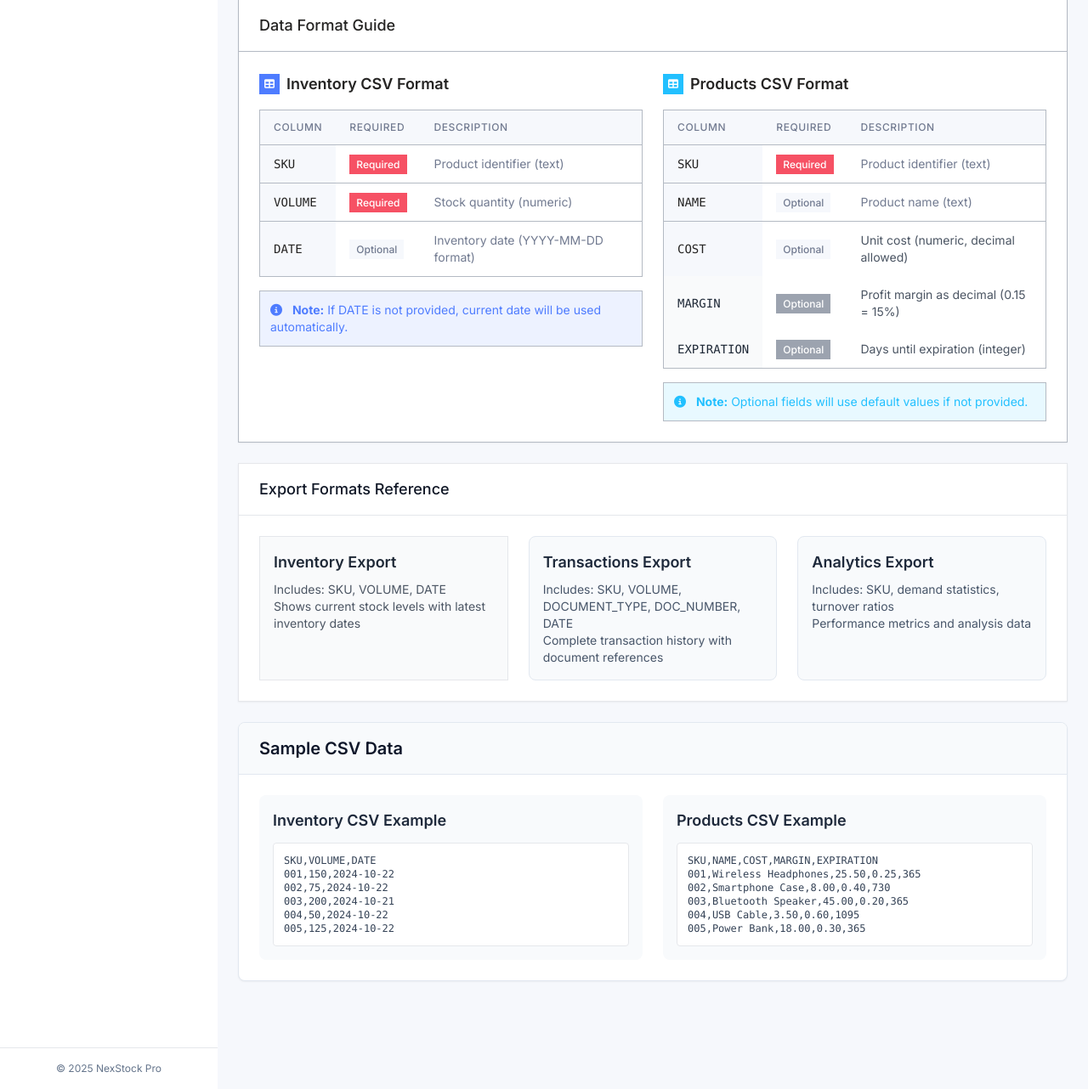
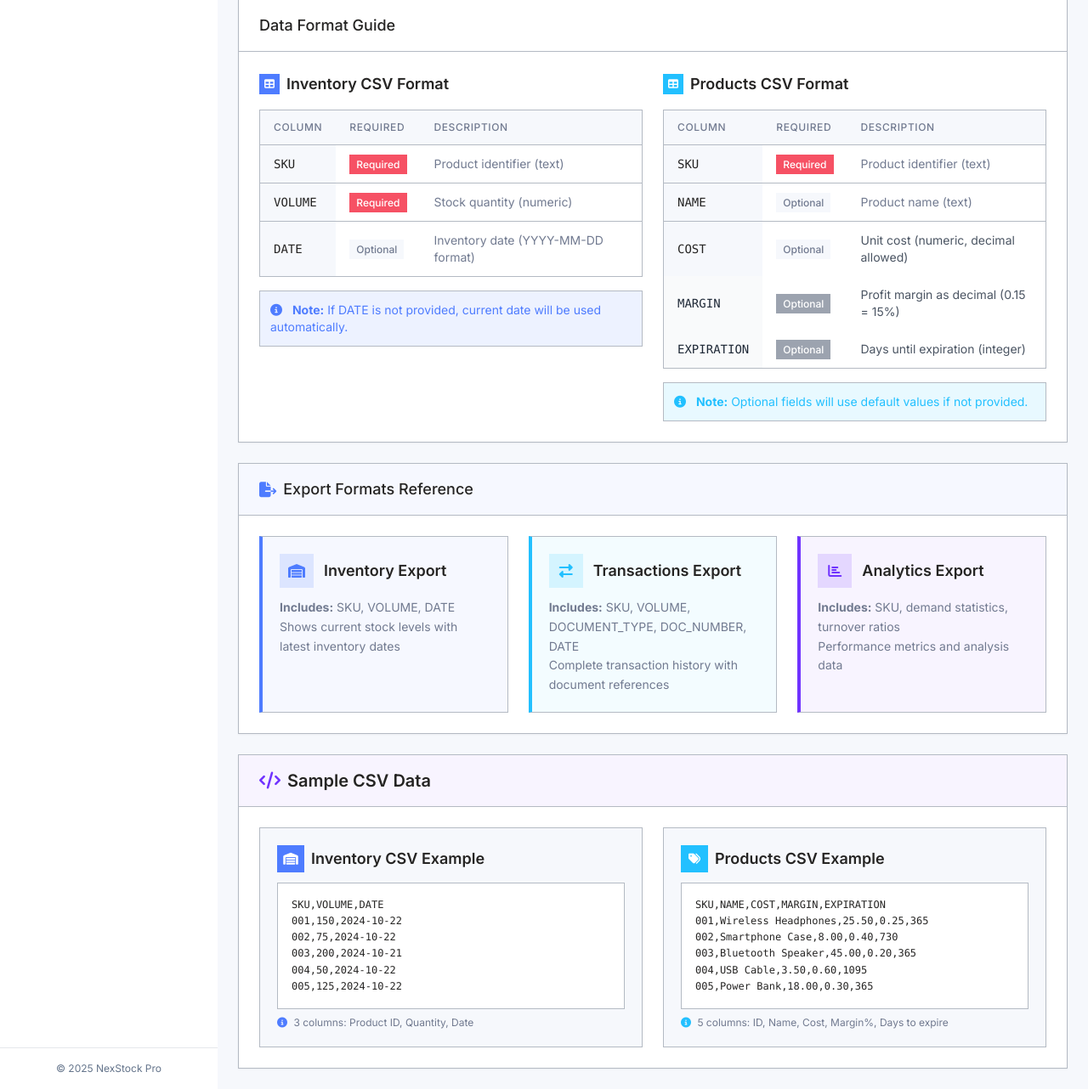
Before and after one commit to TheJackal00/NexStock, a Flask app: page /import_export in a window 1280 px wide. Shown: the part 1060-2342 px from the top of the page at 85% size. Run offline with Flask 3, Linux system fonts and the light colour scheme; style sheets or scripts are compiled from the project's sources.

Commit message:
Enhance Export Formats Reference and Sample CSV sections with Numerro design - Add colored left borders, icons, better spacing and visual hierarchy

```diff
--- a/templates/import_export.html
+++ b/templates/import_export.html
@@ -314,31 +314,49 @@
     </div>
 
     <!-- Additional Format Information -->
-    <div class="bg-white shadow-sm border border-gray-200" style="border-radius:0">
-        <div class="px-6 py-4 border-b border-gray-200">
-            <h3 class="text-lg font-medium text-gray-900">Export Formats Reference</h3>
+    <div class="bg-white shadow-sm numerro-border" style="border-radius:0; border-width:1px;">
+        <div class="px-6 py-4 numerro-border" style="border-bottom-width:1px; background:rgba(78,124,255,0.05);">
+            <h3 class="text-lg font-medium numerro-text-primary flex items-center">
+                <i class="fas fa-file-export mr-2" style="color:#4E7CFF;"></i>
+                Export Formats Reference
+            </h3>
         </div>
 
         <div class="p-6">
             <div class="grid grid-cols-1 md:grid-cols-3 gap-6">
-                <div class="bg-gray-50 border border-gray-200 p-4" style="border-radius:0">
-                    <h3 class="text-lg font-semibold text-gray-800 mb-2">Inventory Export</h3>
-                    <p class="text-sm text-gray-600">
-                        Includes: SKU, VOLUME, DATE<br>
+                <div class="numerro-border p-5" style="background:rgba(78,124,255,0.05); border-radius:0; border-width:1px; border-left-width:4px; border-left-color:#4E7CFF;">
+                    <div class="flex items-center mb-3">
+                        <div class="w-10 h-10 flex items-center justify-center mr-3" style="background:rgba(78,124,255,0.15); border-radius:0;">
+                            <i class="fas fa-warehouse" style="color:#4E7CFF;"></i>
+                        </div>
+                        <h3 class="text-lg font-semibold numerro-text-primary">Inventory Export</h3>
+                    </div>
+                    <p class="text-sm numerro-text-secondary leading-relaxed">
+                        <strong>Includes:</strong> SKU, VOLUME, DATE<br>
                         Shows current stock levels with latest inventory dates
                     </p>
                 </div>
-                <div class="bg-slate-50 border border-slate-200 rounded-lg p-4">
-                    <h3 class="text-lg font-semibold text-slate-800 mb-2">Transactions Export</h3>
-                    <p class="text-sm text-slate-600">
-                        Includes: SKU, VOLUME, DOCUMENT_TYPE, DOC_NUMBER, DATE<br>
+                <div class="numerro-border p-5" style="background:rgba(34,192,255,0.05); border-radius:0; border-width:1px; border-left-width:4px; border-left-color:#22C0FF;">
+                    <div class="flex items-center mb-3">
+                        <div class="w-10 h-10 flex items-center justify-center mr-3" style="background:rgba(34,192,255,0.15); border-radius:0;">
+                            <i class="fas fa-exchange-alt" style="color:#22C0FF;"></i>
+                        </div>
+                        <h3 class="text-lg font-semibold numerro-text-primary">Transactions Export</h3>
+                    </div>
+                    <p class="text-sm numerro-text-secondary leading-relaxed">
+                        <strong>Includes:</strong> SKU, VOLUME, DOCUMENT_TYPE, DOC_NUMBER, DATE<br>
                         Complete transaction history with document references
                     </p>
                 </div>
-                <div class="bg-slate-50 border border-slate-200 rounded-lg p-4">
-                    <h3 class="text-lg font-semibold text-slate-800 mb-2">Analytics Export</h3>
-                    <p class="text-sm text-slate-600">
-                        Includes: SKU, demand statistics, turnover ratios<br>
+                <div class="numerro-border p-5" style="background:rgba(112,51,255,0.05); border-radius:0; border-width:1px; border-left-width:4px; border-left-color:#7033FF;">
+                    <div class="flex items-center mb-3">
+                        <div class="w-10 h-10 flex items-center justify-center mr-3" style="background:rgba(112,51,255,0.15); border-radius:0;">
+                            <i class="fas fa-chart-bar" style="color:#7033FF;"></i>
+                        </div>
+                        <h3 class="text-lg font-semibold numerro-text-primary">Analytics Export</h3>
+                    </div>
+                    <p class="text-sm numerro-text-secondary leading-relaxed">
+                        <strong>Includes:</strong> SKU, demand statistics, turnover ratios<br>
                         Performance metrics and analysis data
                     </p>
                 </div>
@@ -347,30 +365,51 @@
     </div>
 
     <!-- Sample Data Examples -->
-    <div class="bg-white rounded-lg shadow-sm border border-slate-200 overflow-hidden">
-        <div class="bg-slate-50 border-b border-slate-200 px-6 py-4">
-            <h2 class="text-xl font-semibold text-slate-900">Sample CSV Data</h2>
+    <div class="bg-white shadow-sm numerro-border overflow-hidden" style="border-radius:0; border-width:1px;">
+        <div class="numerro-border px-6 py-4" style="background:rgba(112,51,255,0.05); border-bottom-width:1px;">
+            <h2 class="text-xl font-semibold numerro-text-primary flex items-center">
+                <i class="fas fa-code mr-2" style="color:#7033FF;"></i>
+                Sample CSV Data
+            </h2>
         </div>
 
         <div class="p-6">
             <div class="grid grid-cols-1 md:grid-cols-2 gap-6">
-                <div class="bg-slate-50 rounded-lg p-4">
-                    <h3 class="text-lg font-semibold text-slate-800 mb-3">Inventory CSV Example</h3>
-                    <pre class="text-xs bg-white p-3 rounded border text-slate-700 overflow-x-auto">SKU,VOLUME,DATE
+                <div class="numerro-border p-5" style="background:#F6F8FC; border-radius:0; border-width:1px;">
+                    <div class="flex items-center mb-3">
+                        <div class="w-8 h-8 flex items-center justify-center mr-2" style="background:#4E7CFF; border-radius:0;">
+                            <i class="fas fa-warehouse text-white text-sm"></i>
+                        </div>
+                        <h3 class="text-lg font-semibold numerro-text-primary">Inventory CSV Example</h3>
+                    </div>
+                    <pre class="text-xs bg-white p-4 numerro-border numerro-text-primary overflow-x-auto" style="border-radius:0; border-width:1px; font-family:Consolas,Monaco,monospace; line-height:1.6;">SKU,VOLUME,DATE
 001,150,2024-10-22
 002,75,2024-10-22
 003,200,2024-10-21
 004,50,2024-10-22
 005,125,2024-10-22</pre>
+                    <p class="text-xs numerro-text-secondary mt-2">
+                        <i class="fas fa-info-circle mr-1" style="color:#4E7CFF;"></i>
+                        3 columns: Product ID, Quantity, Date
+                    </p>
                 </div>
-                <div class="bg-slate-50 rounded-lg p-4">
-                    <h3 class="text-lg font-semibold text-slate-800 mb-3">Products CSV Example</h3>
-                    <pre class="text-xs bg-white p-3 rounded border text-slate-700 overflow-x-auto">SKU,NAME,COST,MARGIN,EXPIRATION
+                <div class="numerro-border p-5" style="background:#F6F8FC; border-radius:0; border-width:1px;">
+                    <div class="flex items-center mb-3">
+                        <div class="w-8 h-8 flex items-center justify-center mr-2" style="background:#22C0FF; border-radius:0;">
+                            <i class="fas fa-tags text-white text-sm"></i>
+                        </div>
+                        <h3 class="text-lg font-semibold numerro-text-primary">Products CSV Example</h3>
+                    </div>
+                    <pre class="text-xs bg-white p-4 numerro-border numerro-text-primary overflow-x-auto" style="border-radius:0; border-width:1px; font-family:Consolas,Monaco,monospace; line-height:1.6;">SKU,NAME,COST,MARGIN,EXPIRATION
 001,Wireless Headphones,25.50,0.25,365
 002,Smartphone Case,8.00,0.40,730
 003,Bluetooth Speaker,45.00,0.20,365
 004,USB Cable,3.50,0.60,1095
 005,Power Bank,18.00,0.30,365</pre>
+                    <p class="text-xs numerro-text-secondary mt-2">
+                        <i class="fas fa-info-circle mr-1" style="color:#22C0FF;"></i>
+                        5 columns: ID, Name, Cost, Margin%, Days to expire
+                    </p>
                 </div>
             </div>
         </div>
```
